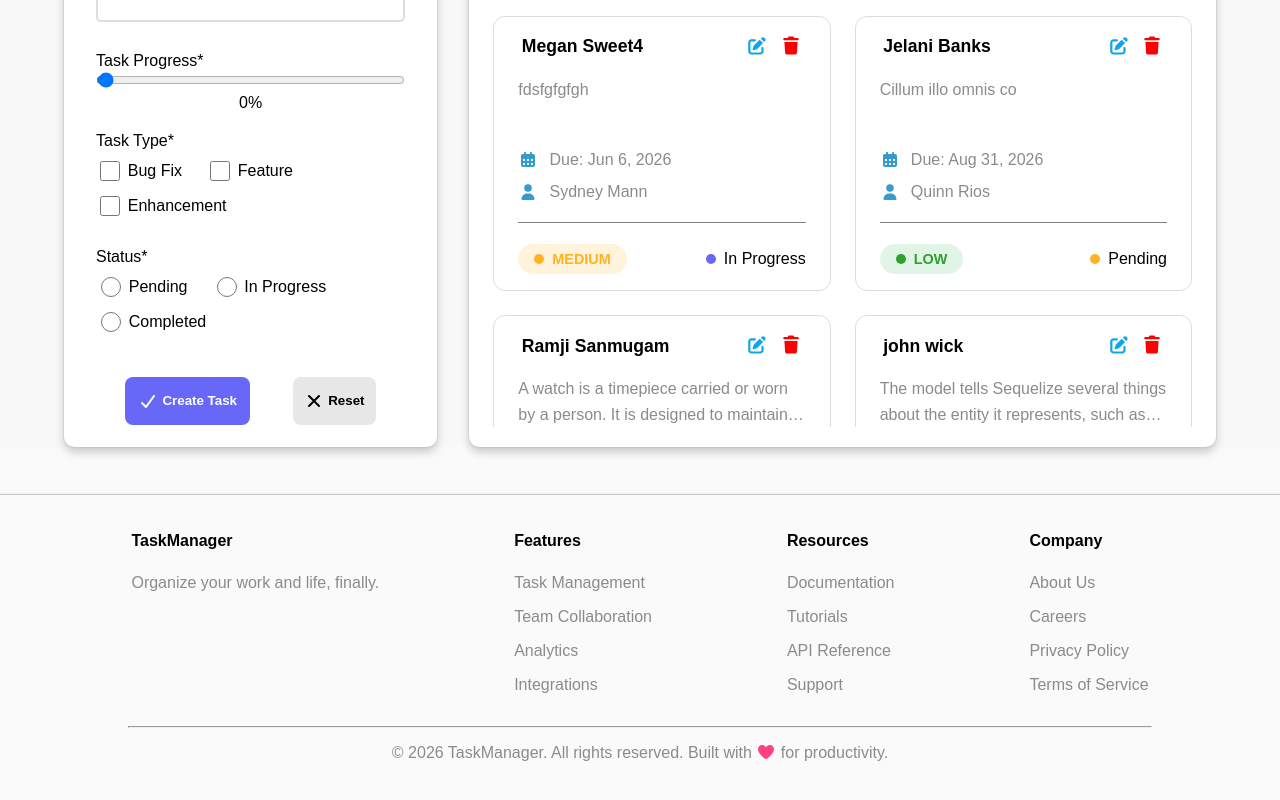
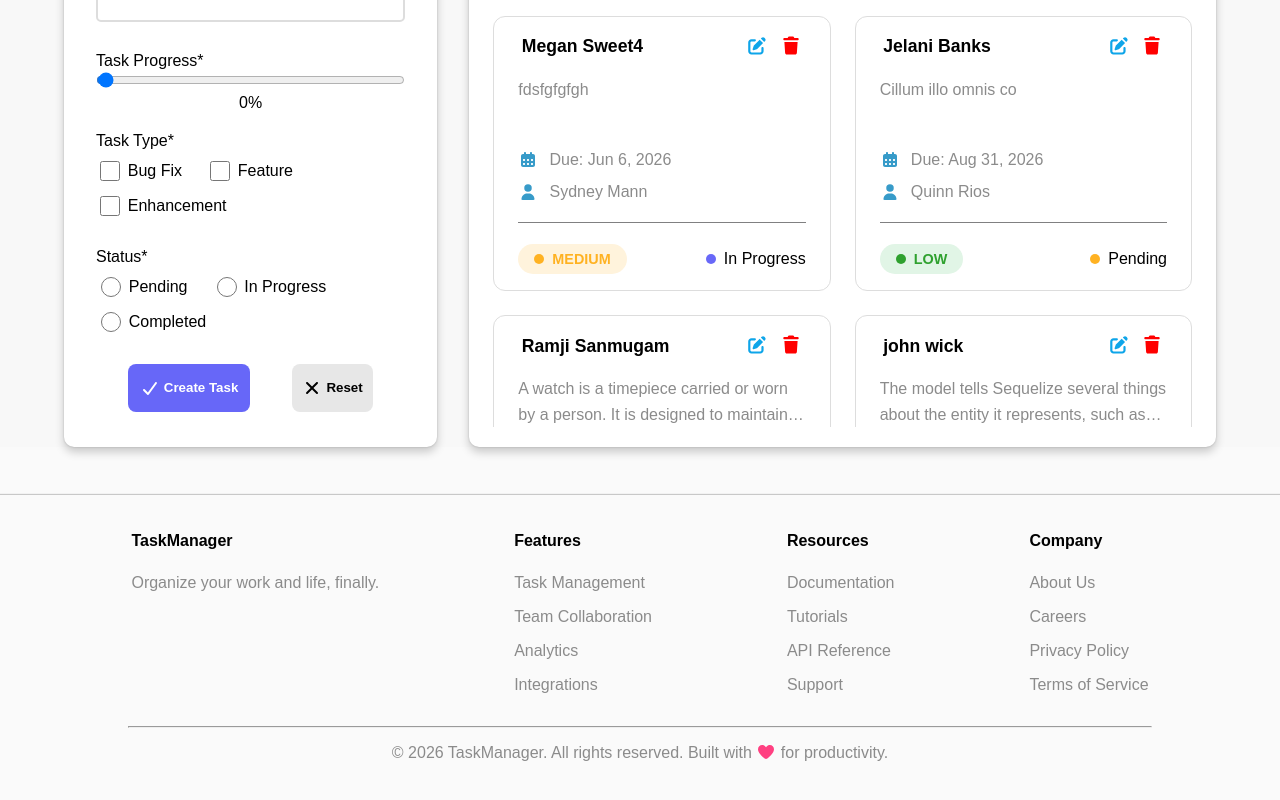
Before and after one commit to Ramji-44/Taskmanager-react, a React (Vite) app: page / in a window 1280 px wide. Shown: the part 814-1614 px from the top of the page. Built offline with nearby package versions, Linux system fonts and the light colour scheme.

Commit message:
added padding and margin on buttons

```diff
--- a/src/components/Buttons/Button.module.css
+++ b/src/components/Buttons/Button.module.css
@@ -2,8 +2,8 @@
     display: flex;
     align-items: center;
     justify-content: space-around;
-    margin: 0.8em 0 1.5em 0;
-    padding: 0 1em;
+    margin: 0em 0 1.5em 0;
+    padding: 0 1.2em;
     gap: 1em;
 }
 
```
